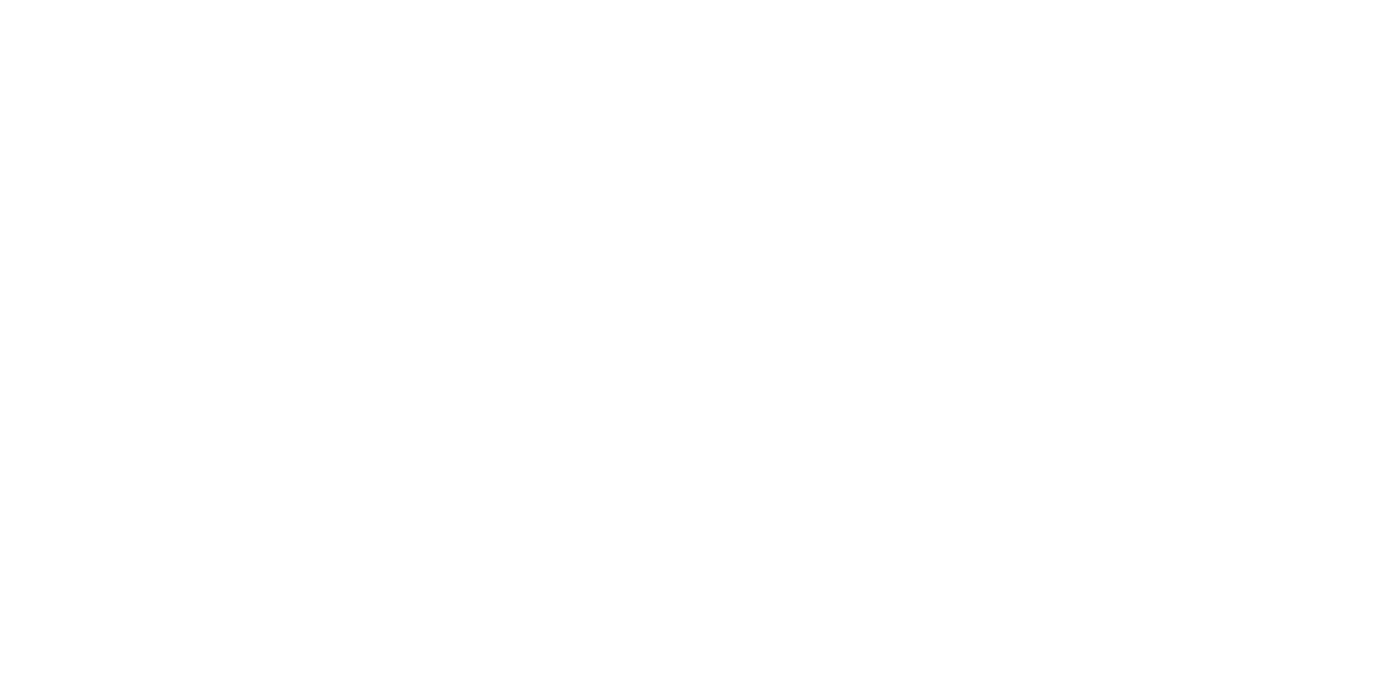
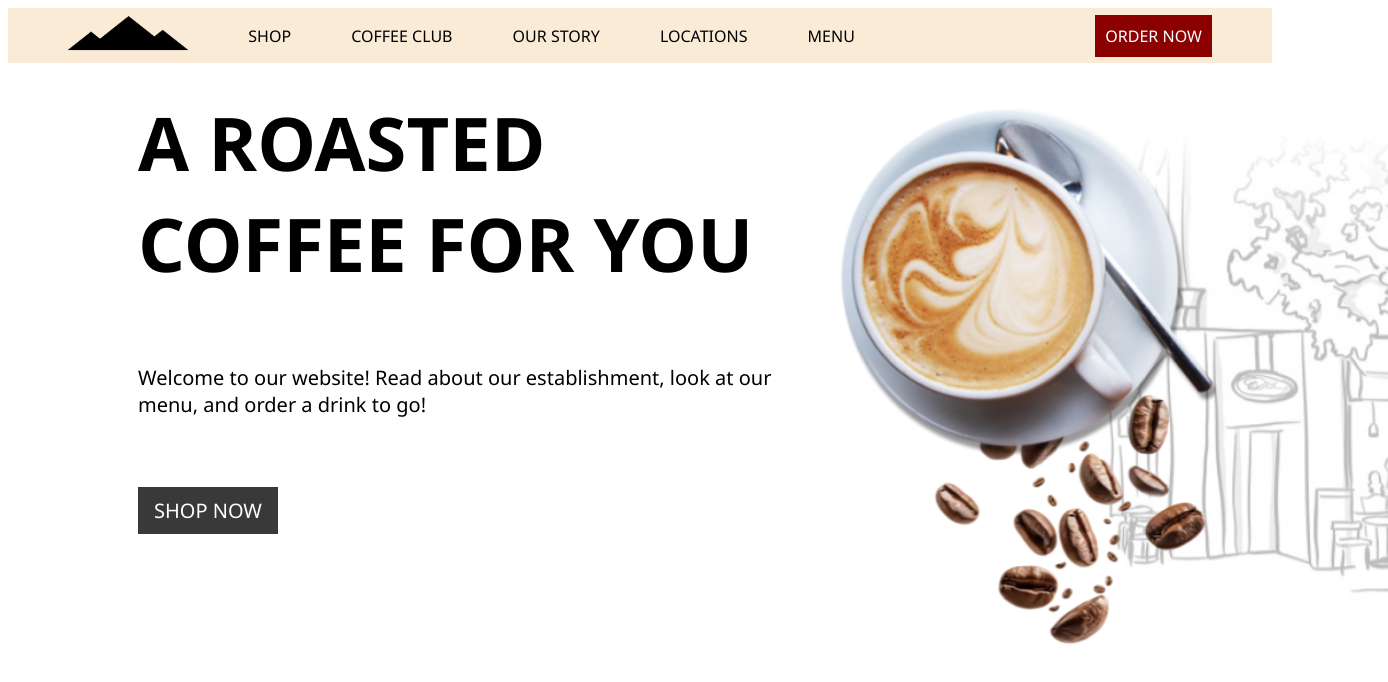
Before and after one commit to ColeLRoberts/CIEE_GroupTeam1_Fall2024_WebDevelopmentAndDesign, a plain HTML site: page SeanJanairo_Project/index.html in a window 1280 px wide. Shown: the whole page, 1388 px wide, since content can reach past the window. Drawn offline with Linux system fonts and the light colour scheme.

Commit message:
version1

```diff
--- a/SeanJanairo_Project/index.html
+++ b/SeanJanairo_Project/index.html
@@ -5,15 +5,31 @@
     <title>Title</title>
 </head>
 <body>
-    <ol>
+    <div class="header">
+        <div class="Logo">
+            <img src="assets/header/Logo.png" alt="MntsLogo">
+        </div>
+        <div class="Shop">SHOP</div>
+        <div class="CoffeeClub">COFFEE CLUB</div>
+        <div class="OurStory">OUR STORY</div>
+        <div class="Locations">LOCATIONS</div>
+        <div class="Menu">MENU</div>
         <div></div>
         <div></div>
         <div></div>
-    </ol>
-    <ul>
-        <div></div>
-        <div></div>
-    </ul>
+        <div class="OrderNow">ORDER NOW</div>
+    </div>
+    <div class="banner">
+        <div class="BannerText">
+            <div class="roasted">A ROASTED COFFEE FOR YOU</div>
+            <div class="paragraph">Welcome to our website! Read about our establishment, look at our menu, and order a drink to go!</div>
+            <div class="bannerbutton">SHOP NOW</div>
+        </div>
+        <div class="BannerImg">
+            <img src="assets/banner/BannerDesign.png" alt="BannerDesign">
+        </div>
+
+    </div>
 </body>
 
 </html>
--- a/SeanJanairo_Project/styles.css
+++ b/SeanJanairo_Project/styles.css
@@ -0,0 +1,63 @@
+
+.header{
+    max-width: 1920px;
+    font-family:'Segoe UI', Tahoma, Geneva, Verdana, sans-serif;
+    display: flex;
+    flex-direction: row;
+    justify-content: space-evenly;
+    align-items: center;
+    background-color: antiquewhite;
+
+}
+.Logo img[src="assets/header/Logo.png"]{
+    width: 120px;
+    height: 50px;
+}
+
+.OrderNow{
+    background-color: darkred;
+    color: white;
+    padding: 10px 10px 10px 10px;
+}
+
+.banner{
+    display: flex;
+    flex-direction: row;
+    max-width: 1920px;
+}
+
+.BannerText{
+    display: flex;
+    flex-direction: column;
+    justify-content: space-evenly;
+    height: 500px;
+    max-width: 1920px;
+    font-family:'Segoe UI', Tahoma, Geneva, Verdana, sans-serif;
+    padding-left: 130px;
+    row-gap: 40px;
+}
+
+.roasted{
+    font-size: 74px;
+    font-weight: bold;
+    display: flex;
+    flex-direction: row;
+    width: 650px;
+}
+.paragraph{
+    font-size: 20px;
+    width: 650px;
+}
+.bannerbutton{
+    color: white;
+    font-size: 20px;
+    padding: 10px 10px 10px 10px;
+    background-color:rgb(57, 57, 57);
+    width: 120px;
+    display: flex;
+    justify-content: center;
+}
+
+.BannerImg img[src="assets/banner/BannerDesign.png"]{
+    width: 600px;
+}
```
Also changed, not shown: SeanJanairo_Project/assets/banner/Banner.png (added), SeanJanairo_Project/assets/banner/BannerDesign.png (added), SeanJanairo_Project/assets/header/Header.png (added), SeanJanairo_Project/assets/header/Logo.png (added), SeanJanairo_Project/assets/header/MntsLogo.png (added).
